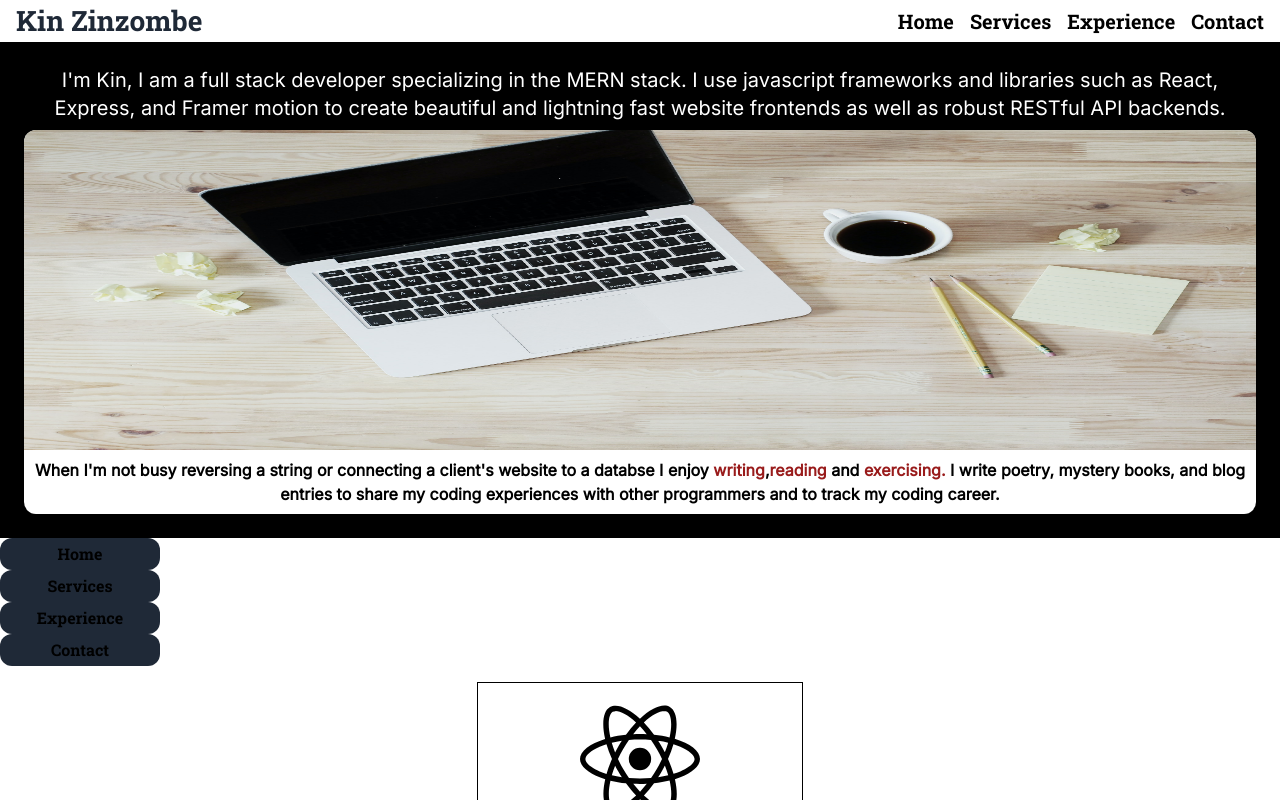
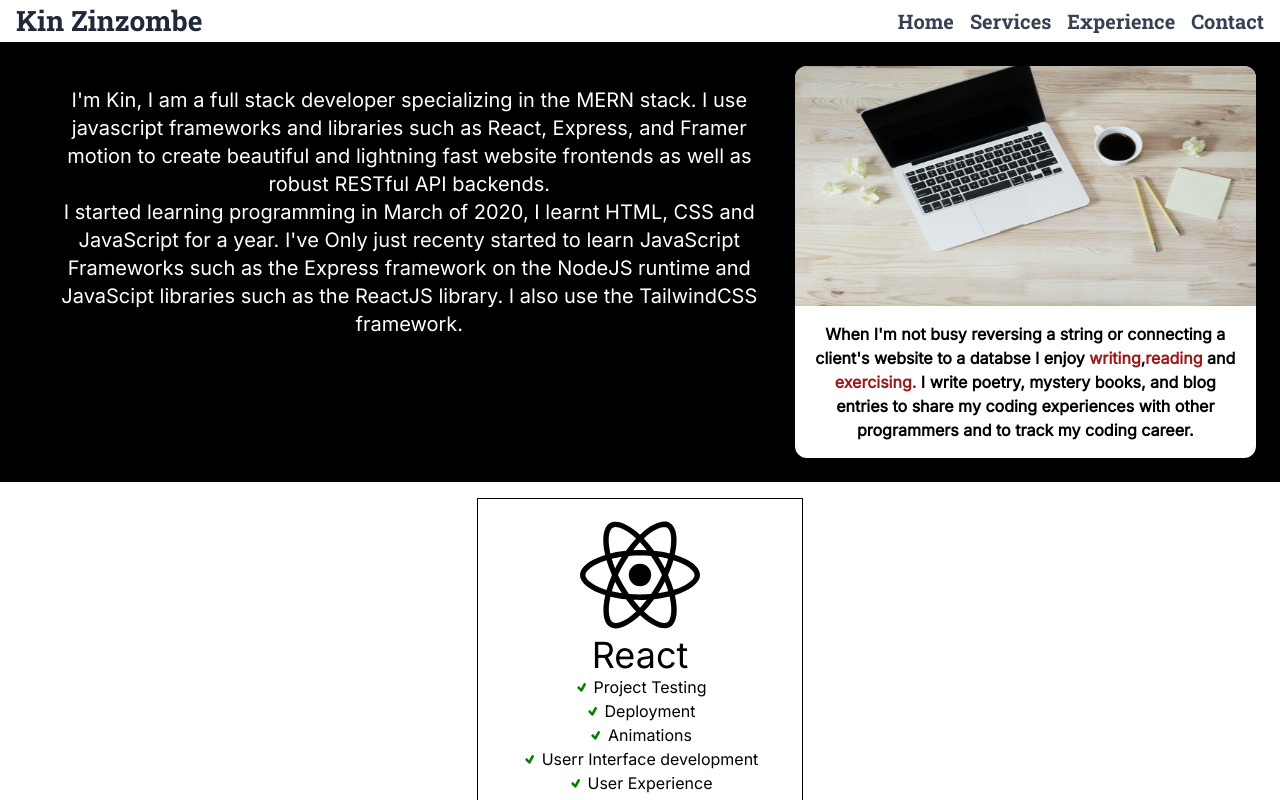
Before and after one commit to codewithkin/myportfolio, a React (Vite) app: page / in a window 1280 px wide. Shown: the top 800 px of the page. Built offline with nearby package versions, Linux system fonts and the light colour scheme.

Commit message:
Added NavBar styles for desktop

```diff
--- a/src/App.jsx
+++ b/src/App.jsx
@@ -10,7 +10,9 @@ import { BiMenu } from 'react-icons/bi';
 import { AiOutlineClose } from 'react-icons/ai'
 
 function App() {
+  const [show, setShow] = useState('more');
   const [showNav, setShowNav] = useState(false);
+  const [showMore, setShowMore] = useState(false);
   const showNavBar = () => {
     if(showNav == false) setShowNav(true)
     else {
@@ -18,46 +20,65 @@ function App() {
     }
   }
 
+  const handleShowMore = () => {
+    if(!showMore) {
+      setShowMore(true)
+      setShow('less')
+    } else {
+      setShowMore(false)
+      setShow('more')
+    }
+  }
+
   return (
-    <main className="App relative h-full">
-      <nav className="flex">
+    <main className="App h-full">
+      <nav className="flex ">
         <section className="container flex gap-2">
         <BiMenu className={ showNav ? 'hidden' : 'w-[2rem] h-[2rem] self-center block md:hidden' } onClick={showNavBar}/>
           <motion.h1 animate={{ fontSize: '1.75rem' }} className=' font-bold text-gray-800 ml-4'>Kin Zinzombe</motion.h1>
         </section>
 
-        <article className="mobile-links self-center">
+        <article className="mobile-links hidden md:block self-center">
           <ul className='flex gap-4 text-xl mr-4'>
             <li>
-              <Link to='/'>Home</Link>
+              <Link to='/' className='text-gray-700 hover:text-gray-400'>Home</Link>
             </li>
             <li>
-              <Link to='services'>Services</Link>
+              <Link to='services' className='text-gray-700 hover:text-gray-400'>Services</Link>
             </li>
             <li>
-              <Link to='/exeperience'> Experience</Link>
+              <Link to='/exeperience' className='text-gray-700 hover:text-gray-400'> Experience</Link>
             </li>
             <li>
-              <Link to='/contact'>Contact</Link>
+              <Link to='/contact' className='text-gray-700 hover:text-gray-400'>Contact</Link>
             </li>
           </ul>
         </article>
       </nav>
 
-        <header className="bg-black grid p-6 text-white">
-                <article className="text-center mb-2">
+        <header className="bg-black relative md:flex md:justify-between grid p-6 text-white">
+                <article className="text-center grid mb-2 md:w-[50rem] p-5">
                     <p className="text-xl">
                     I'm Kin, I am a full stack developer specializing in the MERN stack. I use javascript frameworks and
                     libraries such as React, Express, and Framer motion
                     to create beautiful and lightning fast website frontends as well as robust RESTful API backends.
+                    <span
+                    style={{ transition: 'display' }}
+                    className={ showMore ? 'block md:block' : 'hidden md:block' }
+                    >
+                      I started learning programming in March of 2020, I learnt HTML, CSS and JavaScript for a year. I've
+                      Only just recenty started to learn JavaScript Frameworks such as the Express framework on the NodeJS runtime and JavaScipt libraries such
+                      as the ReactJS library. I also use the TailwindCSS framework.
+                    </span>
+                    <button className='block md:hidden justify-self-center self-center' onClick={handleShowMore}>Show { show }</button>
                     </p>
                 </article>
 
-                <motion.article whileHover={{  x:-20, y:-10 }} className="bg-white flex flex-col justify-center align-middle rounded-xl justify-self-center">
-                    <section><img src='./src/assets/image.jpg' alt="developer" className="w-full h-[20rem] rounded-tl-xl rounded-tr-xl"/></section>
+                <motion.article whileHover={{  x:-20, y:-10 }} className= " bg-white w-full h-full relative md:w-[30rem] flex flex-col justify-center align-middle rounded-xl justify-self-center">
+                    <section><img src='./src/assets/image.jpg' alt="developer" className="w-full md:h-[15rem] rounded-tl-xl rounded-tr-xl"/></section>
 
                     <section className=''>
-                      <p className='text-black font-bold text-center p-2'>
+                      <p className='text-black font-bold text-center p-4'>
                         When I'm not busy reversing a string or connecting a client's website to a databse I enjoy <span className='text-red-800'>writing</span>,
                         <span className='text-red-800'>reading</span> and <span className='text-red-800'> exercising.</span> I write poetry, mystery books,
                         and blog entries to share my coding experiences with other programmers and to track my coding career.
@@ -65,22 +86,24 @@ function App() {
                     </section>
                 </motion.article>
         </header>
-      <article>
-                <motion.ul className=" hidden desktop-links md:block">
-                    <li>
-                        <Link to='/'>Home</Link>
+
+        <article className={ showNav ? 'block absolute top-0 left-0 h-[48rem]  w-3/4 bg-black' : 'hidden' }>
+                  <AiOutlineClose fill='white' onClick={ showNavBar } size='28' className='mt-4 ml-4'/>
+                  <ul className='text-2xl  grid gap-20'>
+                    <li className='ml-5 mt-4'>
+                      <Link to='/' className='underline text-gray-700 hover:text-gray-200'>Home</Link>
                     </li>
-                    <li>
-                        <Link to='/services'>Services</Link>
+                    <li className='ml-5'>
+                      <Link to='services' className='underline text-gray-700 hover:text-gray-200 '>Services</Link>
                     </li>
-                    <li>
-                        <Link to='/experience'>Experience</Link>
+                    <li className='ml-5'>
+                      <Link to='/exeperience' className='underline text-gray-700 hover:text-gray-200 '> Experience</Link>
                     </li>
-                    <li>
-                        <Link to='/contact'>Contact</Link>
+                    <li className='ml-5'>
+                      <Link to='/contact' className='underline text-gray-700 hover:text-gray-200'>Contact</Link>
                     </li>
-                </motion.ul>
-      </article>
+                  </ul>
+                </article>
 
       <Routes>
         <Route path='/' element={<Home/>} />
```
